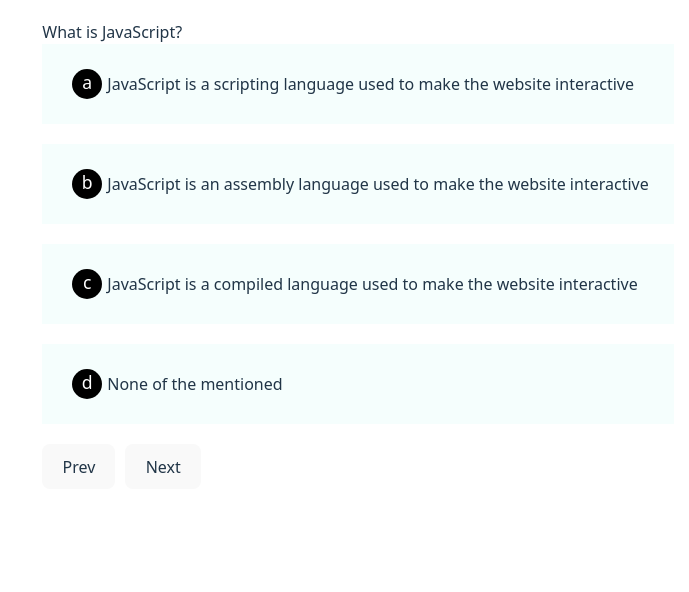
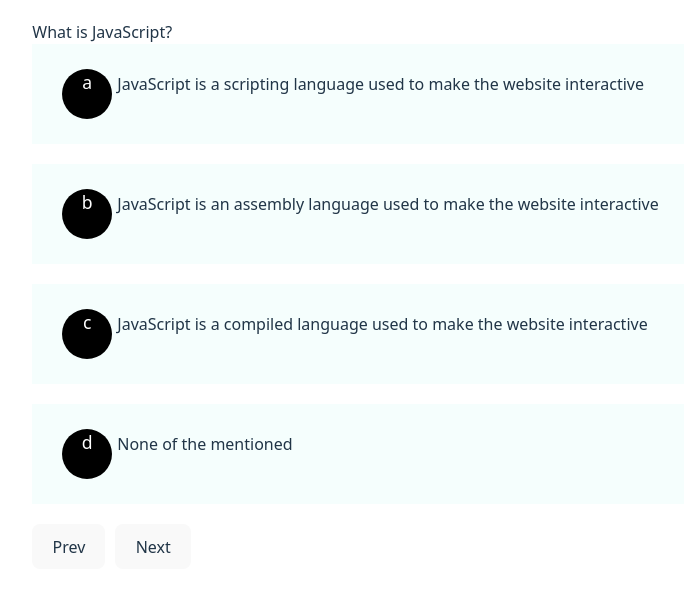
Before and after one commit to NICKY-TECH/QUIZ-APP, a React (Vite) app: page / in a window 1280 px wide. Both pictures are taken after a click on the button "CLICK TO START GAME". Shown: the top 592 px of the page, without its empty margins (282-971 px from the left). Built offline with nearby package versions, Linux system fonts and the light colour scheme.

Commit message:
fixed color change for option selection

```diff
--- a/src/css/main.css
+++ b/src/css/main.css
@@ -581,14 +581,18 @@
   cursor: pointer;
 }
 
+h1{
+  font-size: 0.8em;
+}
+
 .letter {
   color: white;
   font-size: 1.1em;
   font-weight: 400;
   background-color: black;
   border-radius: 50%;
-  width: 30px;
-  height: 30px;
+  width: 50px;
+  height: 50px;
   text-align: center;
   margin: 0 5px;
 }
--- a/src/css/tailwind.css
+++ b/src/css/tailwind.css
@@ -42,11 +42,16 @@
   cursor: pointer;
 }
 
+h1{
+  font-size: 0.8em;
+}
+
 .letter {
   color: white;
   font-size: 1.1em;
   font-weight: 400;
   background-color: black;
+  margin: 10px;
   border-radius: 50%;
   width: 50px;
   height: 50px;
```
